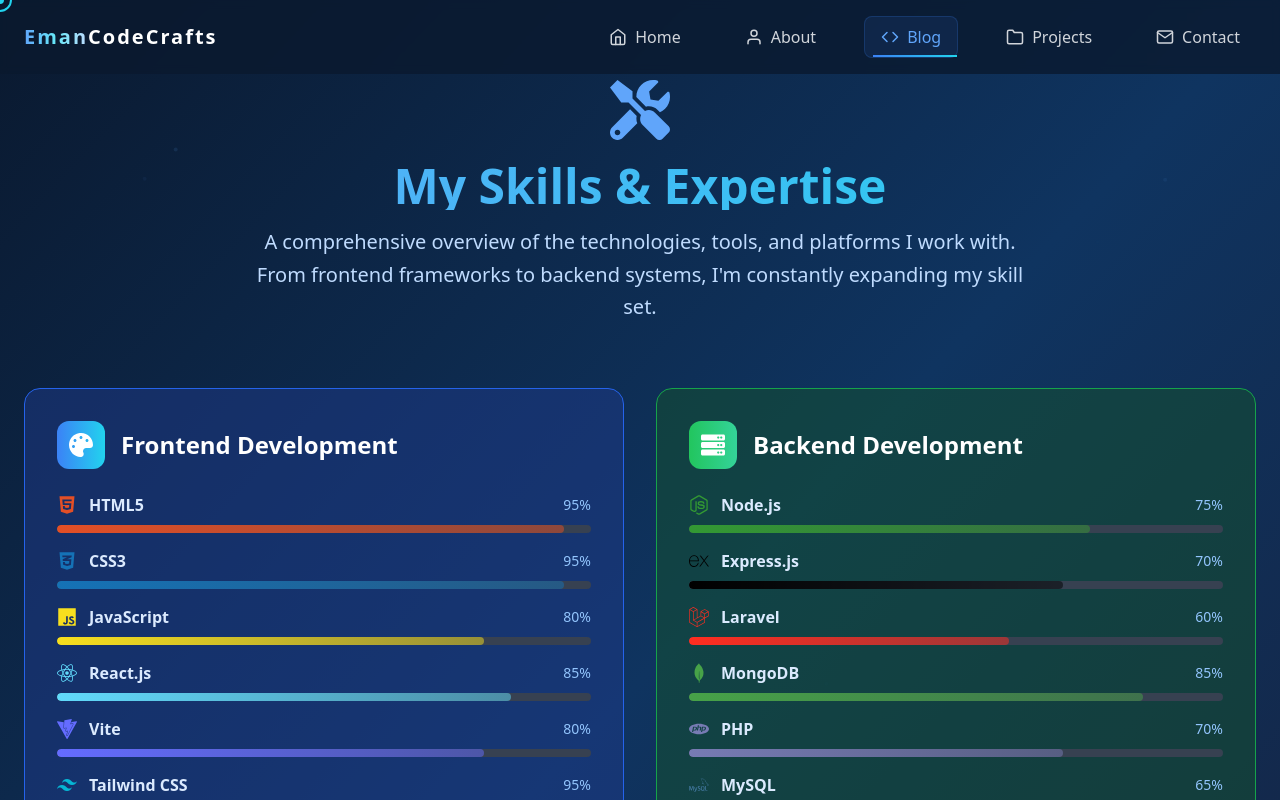
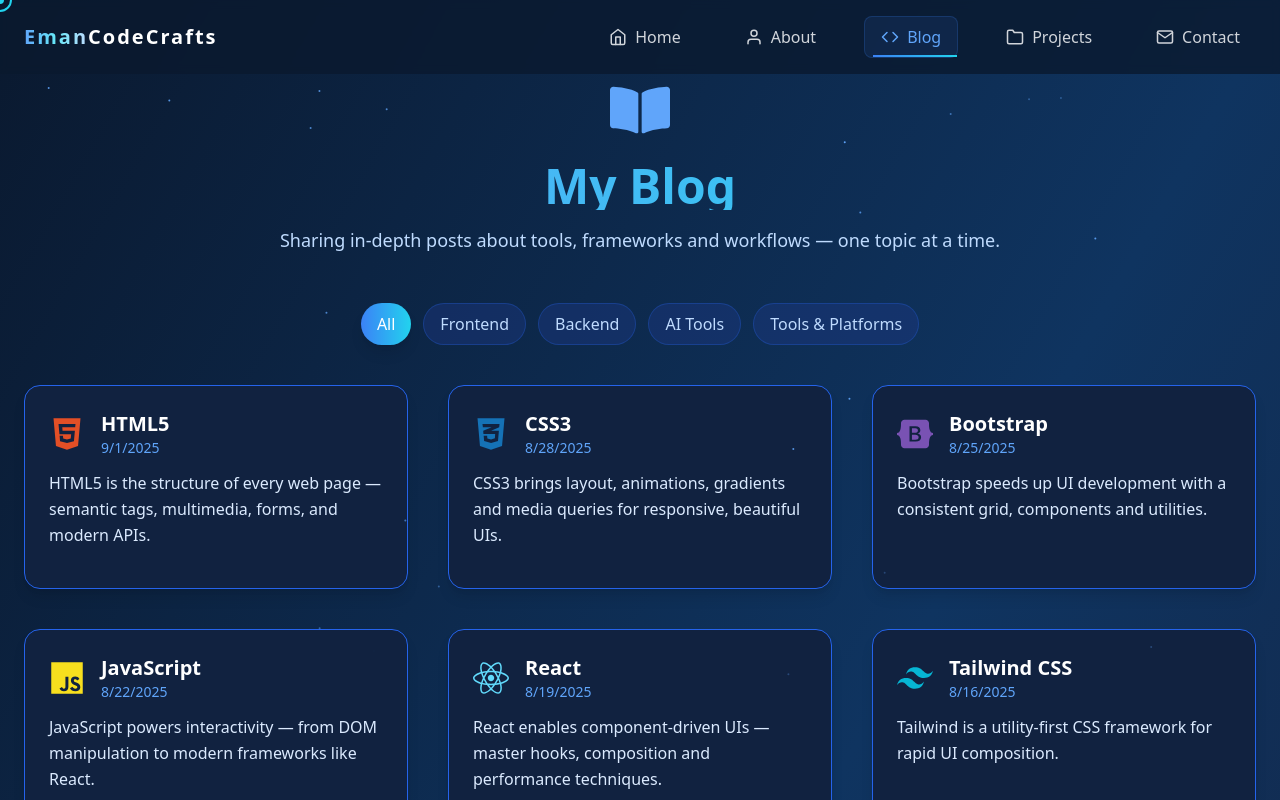
Before and after one commit to eman-projectspace/react-portfolio, a React (Create React App) app: page /blog in a window 1280 px wide. Shown: the top 800 px of the page. Built offline with nearby package versions, Linux system fonts and the light colour scheme.

Commit message:
Added Blog Page instsead of skill page

```diff
--- a/src/pages/Blog.js
+++ b/src/pages/Blog.js
@@ -1,12 +1,122 @@
-import React from 'react'
-import Skills from '../pages/Skills'
-function Blog() {
+import React, { useState } from "react";
+import { motion } from "framer-motion";
+import {
+  FaHtml5, FaCss3Alt, FaJs, FaReact, FaNodeJs, FaLaravel, FaCode,
+  FaBookOpen, FaTerminal, FaRobot
+} from "react-icons/fa";
+import {
+  SiTailwindcss, SiBootstrap, SiExpress, SiMongodb, SiPhp, SiMysql,
+  SiJquery, SiOpenai, SiVercel, SiVite, SiGithub
+} from "react-icons/si";
+import SmallDots from "../components/SmallDots";
+
+const blogPosts = [
+  { id: 1, title: "HTML5", icon: FaHtml5, color: "#E34F26", date: "2025-09-01", category: "Frontend", content: "HTML5 is the structure of every web page — semantic tags, multimedia, forms, and modern APIs." },
+  { id: 2, title: "CSS3", icon: FaCss3Alt, color: "#1572B6", date: "2025-08-28", category: "Frontend", content: "CSS3 brings layout, animations, gradients and media queries for responsive, beautiful UIs." },
+  { id: 3, title: "Bootstrap", icon: SiBootstrap, color: "#7952B3", date: "2025-08-25", category: "Frontend", content: "Bootstrap speeds up UI development with a consistent grid, components and utilities." },
+  { id: 4, title: "JavaScript", icon: FaJs, color: "#F7DF1E", date: "2025-08-22", category: "Frontend", content: "JavaScript powers interactivity — from DOM manipulation to modern frameworks like React." },
+  { id: 5, title: "React", icon: FaReact, color: "#61DAFB", date: "2025-08-19", category: "Frontend", content: "React enables component-driven UIs — master hooks, composition and performance techniques." },
+  { id: 6, title: "Tailwind CSS", icon: SiTailwindcss, color: "#06B6D4", date: "2025-08-16", category: "Frontend", content: "Tailwind is a utility-first CSS framework for rapid UI composition." },
+  { id: 19, title: "Vite", icon: SiVite, color: "#646CFF", date: "2025-07-01", category: "Tools & Platforms", content: "Vite is a fast build tool and dev server for modern frontends." },
+
+  { id: 7, title: "MongoDB", icon: SiMongodb, color: "#47A248", date: "2025-08-13", category: "Backend", content: "MongoDB is a flexible NoSQL database for JSON-like documents." },
+  { id: 8, title: "Node.js", icon: FaNodeJs, color: "#339933", date: "2025-08-10", category: "Backend", content: "Node.js runs JavaScript server-side to build fast APIs and services." },
+  { id: 9, title: "Express.js", icon: SiExpress, color: "#000000", date: "2025-08-07", category: "Backend", content: "Express is a minimal web framework for Node.js — routing and middleware." },
+  { id: 12, title: "MySQL", icon: SiMysql, color: "#4479A1", date: "2025-07-28", category: "Backend", content: "MySQL is a reliable relational database — learn schema design and queries." },
+  { id: 10, title: "PHP", icon: SiPhp, color: "#777BB4", date: "2025-08-04", category: "Backend", content: "PHP runs many backends — core syntax, forms, and DB integration." },
+  { id: 11, title: "Laravel", icon: FaLaravel, color: "#FF2D20", date: "2025-08-01", category: "Backend", content: "Laravel is a modern PHP framework with routing, Eloquent and Blade templating." },
+  { id: 22, title: "Amazon CLI", icon: FaTerminal, color: "#FF9900", date: "2025-06-20", category: "Backend", content: "Amazon CLI manages AWS resources from terminal — S3, EC2 and more." },
+
+  { id: 14, title: "AI Tools (OpenAI)", icon: SiOpenai, color: "#10A37F", date: "2025-07-20", category: "AI Tools", content: "OpenAI and related tools assist ideation, prototyping, and code generation when used responsibly." },
+  { id: 18, title: "ChatGPT / OpenAI", icon: SiOpenai, color: "#10A37F", date: "2025-07-04", category: "AI Tools", content: "ChatGPT helps with writing, debugging, and brainstorming — verify outputs." },
+  { id: 20, title: "Cursor AI", icon: FaRobot, color: "#10A37F", date: "2025-06-28", category: "AI Tools", content: "Cursor and similar in-editor AIs give coding suggestions and productivity boosts." },
+  { id: 21, title: "Trae AI", icon: FaRobot, color: "#9333EA", date: "2025-06-24", category: "AI Tools", content: "Trae AI and niche tools can be explored for automation and prototyping." },
+
+  { id: 15, title: "Git & GitHub", icon: SiGithub, color: "#181717", date: "2025-07-16", category: "Tools & Platforms", content: "Git & GitHub enable version control and collaboration — learn branching and PRs." },
+  { id: 16, title: "VS Code", icon: FaCode, color: "#007ACC", date: "2025-07-12", category: "Tools & Platforms", content: "VS Code is a powerful editor with extensions, terminal and debugger." },
+  { id: 17, title: "Vercel", icon: SiVercel, color: "#000000", date: "2025-07-08", category: "Tools & Platforms", content: "Vercel offers frictionless static & serverless deployments with previews." },
+  { id: 13, title: "jQuery", icon: SiJquery, color: "#0769AD", date: "2025-07-24", category: "Tools & Platforms", content: "jQuery simplifies DOM & AJAX for legacy projects — useful for older codebases." }
+];
+
+const categories = ["All", "Frontend", "Backend", "AI Tools", "Tools & Platforms"];
+
+const Blog = () => {
+  const [activeCategory, setActiveCategory] = useState("All");
+
+  // filtered & sorted (newest first)
+  const filteredPosts = blogPosts
+    .filter(post => activeCategory === "All" ? true : post.category === activeCategory)
+    .slice() // copy
+    .sort((a, b) => new Date(b.date) - new Date(a.date));
+
   return (
-    <div>
+    <section className="min-h-screen bg-gradient-to-br from-[#0a192f] via-[#0f3460] to-[#16213e] text-white px-6 py-20">
+      <div className="relative z-10 max-w-7xl mx-auto">
+        {/* Animated Header (same pattern as About) */}
+        <motion.div
+          className="text-center mb-12"
+          initial={{ opacity: 0, y: 30 }}
+          whileInView={{ opacity: 1, y: 0 }}
+          transition={{ duration: 0.8 }}
+          viewport={{ once: true }}
+        >
+          <motion.div
+            className="inline-block mb-4"
+            whileHover={{ scale: 1.07, rotate: 3 }}
+            transition={{ type: "spring", stiffness: 300 }}
+          >
+            <FaBookOpen className="text-6xl text-blue-400 mx-auto" />
+          </motion.div>
+          <h2 className="text-5xl font-bold bg-gradient-to-r from-blue-400 to-cyan-400 bg-clip-text text-transparent mb-4">
+            My Blog
+          </h2>
+          <p className="text-lg text-blue-200 max-w-3xl mx-auto leading-relaxed">
+            Sharing in-depth posts about tools, frameworks and workflows — one topic at a time.
+          </p>
+        </motion.div>
 
-      <Skills />
-    </div>
-  )
-}
+        <SmallDots />
+        {/* Category Filters */}
+        <div className="flex flex-wrap justify-center gap-3 mb-10">
+          {categories.map(cat => (
+            <button
+              key={cat}
+              onClick={() => setActiveCategory(cat)}
+              className={`px-4 py-2 rounded-full font-medium transition-all ${activeCategory === cat
+                ? "bg-gradient-to-r from-blue-500 to-cyan-400 text-white shadow-lg"
+                : "bg-blue-900/40 text-blue-200 hover:bg-blue-800/50 border border-blue-600/30"
+                }`}
+            >
+              {cat}
+            </button>
+          ))}
+        </div>
 
-export default Blog
+        {/* Grid of posts */}
+        <div className="grid gap-10 md:grid-cols-2 lg:grid-cols-3">
+          {filteredPosts.map(post => {
+            const Icon = post.icon;
+            return (
+              <article key={post.id} className="bg-[#112240] p-6 rounded-2xl shadow-lg border border-blue-600 hover:shadow-2xl transition-all">
+                <div className="flex items-center gap-4 mb-3">
+                  {Icon && <Icon className="text-4xl" style={{ color: post.color }} />}
+                  <div>
+                    <h3 className="text-xl font-semibold">{post.title}</h3>
+                    <div className="text-sm text-blue-400">{new Date(post.date).toLocaleDateString()}</div>
+                  </div>
+                </div>
+                <p className="text-blue-100 leading-relaxed mb-4">{post.content}</p>
+                <div className="flex justify-between items-center">
+                  {/* <span className="text-sm text-blue-300 px-3 py-1 bg-blue-900/30 rounded-full">{post.category}</span> */}
+                  {/* <button className="text-sm text-blue-400 hover:text-cyan-300 font-medium">Read More →</button> */}
+                </div>
+              </article>
+            );
+          })}
+        </div>
+      </div>
+    </section>
+  );
+};
+
+export default Blog;
--- a/src/pages/Home.js
+++ b/src/pages/Home.js
@@ -267,7 +267,8 @@
               Let's Build Something Amazing Together
             </h2>
             <p className="text-lg text-purple-300 max-w-xl leading-relaxed">
-              Whether you need freelance help, internships, or collaborations — I’m here to bring your vision alive with clean, performant web apps.
+              Whether you’re looking for freelance support, guidance in web development, or a reliable collaborator,
+              I’m here to turn your ideas into clean, performant, and impactful web applications.
             </p>
           </div>
 
--- a/src/pages/Skills.js
+++ b/src/pages/Skills.js
@@ -13,6 +13,8 @@
   SiPhp, SiMysql, SiVercel,
   SiOpenai,
 } from 'react-icons/si';
+
+
 
 const Skills = () => {
   const [hoveredSkill, setHoveredSkill] = useState(null);
--- a/src/subpages/TabNavigation.js
+++ b/src/subpages/TabNavigation.js
@@ -58,7 +58,7 @@
       title: 'Frontend Developer',
       company: 'Freelance Projects',
       location: 'Remote',
-      description: [    // <-- array ✅
+      description: [
         'Designed and developed responsive UIs using React and Tailwind CSS',
         'Built reusable components and integrated REST APIs',
         'Delivered clean, mobile-friendly layouts for small business clients',
@@ -177,9 +177,9 @@
                     </div>
                     <div className="flex-1">
                       <h3 className="text-xl font-semibold text-white">{item.title}</h3>
-                      <p className="text-blue-300 font-medium">{item.company}</p>
+                      <p className="text-blue-300 font-medium">{item.duration}</p>
                       <div className="flex items-center space-x-4 text-sm text-blue-400">
-                        <span>{item.location}</span>
+                        <span>{item.institution}</span>
                         <span>•</span>
                         <span>{item.year}</span>
                       </div>
@@ -188,7 +188,7 @@
                   <ul className="space-y-2">
                     {item.description.map((desc, descIndex) => (
                       <li key={descIndex} className="flex items-start space-x-2">
-                        <span className="text-blue-400 mt-1">•</span>
+                        <span>•</span>
                         <span className="text-blue-200 leading-relaxed">{desc}</span>
                       </li>
                     ))}
```
